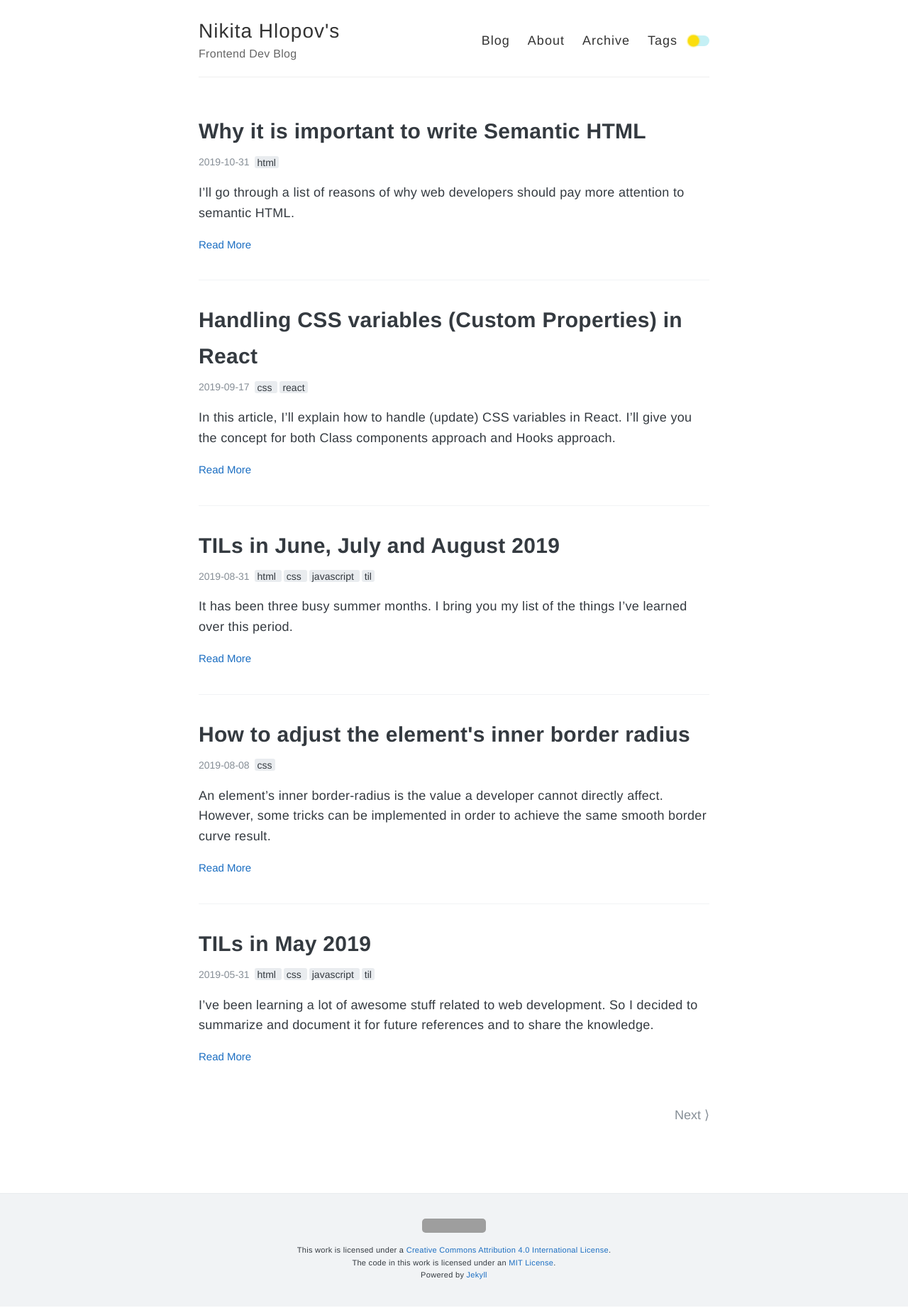
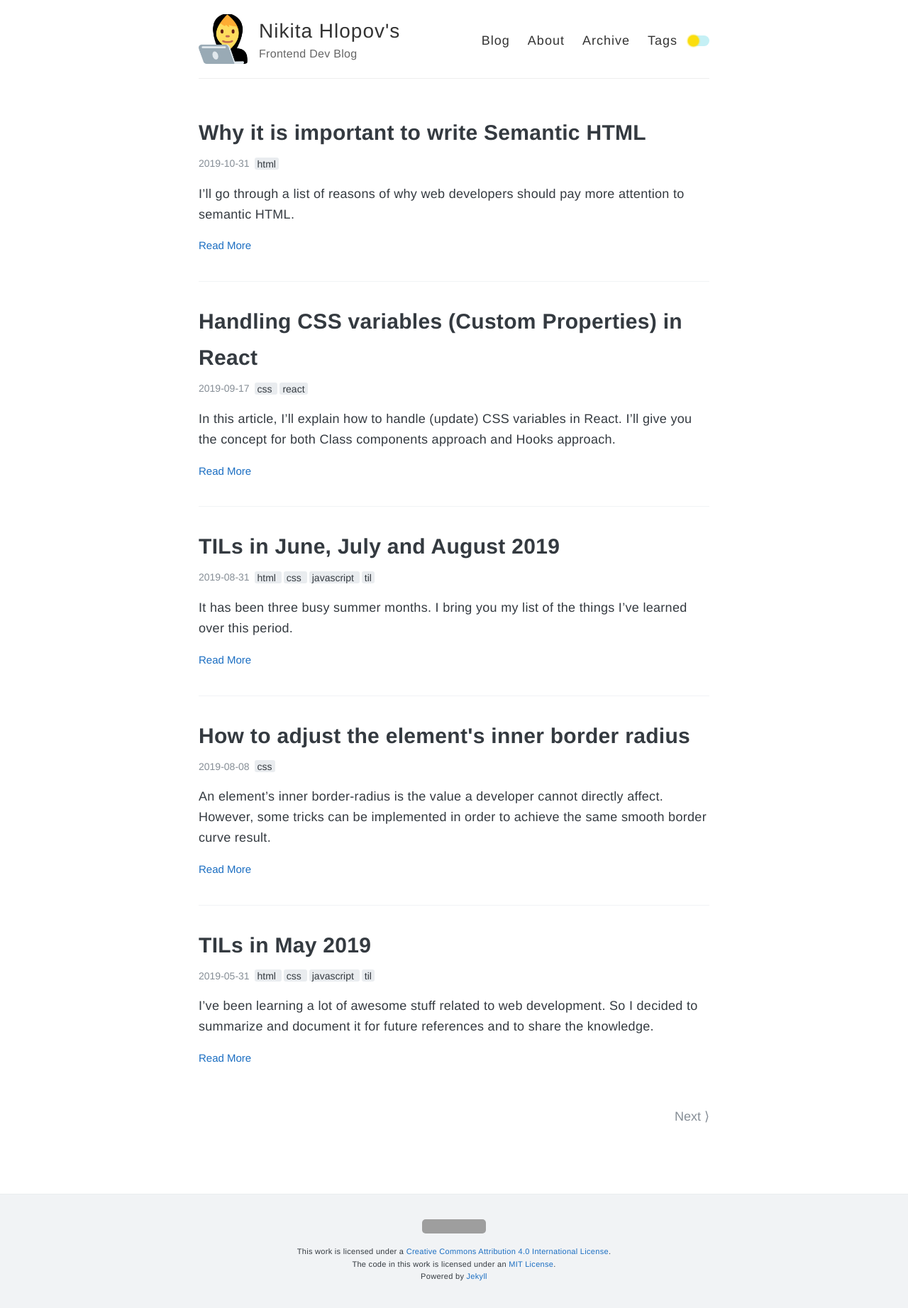
Before and after one commit to nikitahl/dev-blog, a Jekyll site: the page built from index.html, in a window 1280 px wide. Shown: the whole page at 71% size. Built offline with Jekyll 4.4.1, drawn with Linux system fonts in a browser that asks for light colours; the list of posts is cut into pages by our own code; grey boxes are pictures that could not be loaded.

Commit message:
Fix logo path

```diff
--- a/_config.yml
+++ b/_config.yml
@@ -13,7 +13,7 @@ description: Frontend Dev Blog
 #
 
 # URL of your avatar or profile pic (you could use your GitHub profile pic)
-avatar: #https://raw.githubusercontent.com/barryclark/jekyll-now/master/images/jekyll-logo.png
+avatar: /images/favicon.png
 
 # Tabs in header. There are 'Blog', 'About', 'Archive', 'Tags'
 # and URL Link(e.g. 'Theme' tab below) tabs. If you don't need one, just delete
@@ -68,7 +68,7 @@ google_verify: v3OZmTaPJYaCo3Jb_bgy1VrMyB3w5fKXZTTEP1eRgyw
 
 # Your website URL (e.g. http://barryclark.github.io or http://www.barryclark.co)
 # Used for Sitemap.xml and your RSS feed
-url: http://nikitahl.com
+url: https://nikitahl.com
 
 # If you're hosting your site at a Project repository on GitHub pages
 # (http://yourusername.github.io/repository-name)
--- a/_includes/nav.html
+++ b/_includes/nav.html
@@ -2,7 +2,7 @@
   <div class="container">
     <header class="masthead clearfix">
       {% if site.avatar %}
-        <a href="{{ site.baseurl }}/" class="site-avatar"><img src="{{site.baseurl}}/images/favicon.png" alt="Site Logo"/></a>
+        <a href="{{ site.baseurl }}/" class="site-avatar"><img src="{{ site.avatar }}" alt="Site Logo"/></a>
       {% endif %}
 
       <div class="site-info">
```
